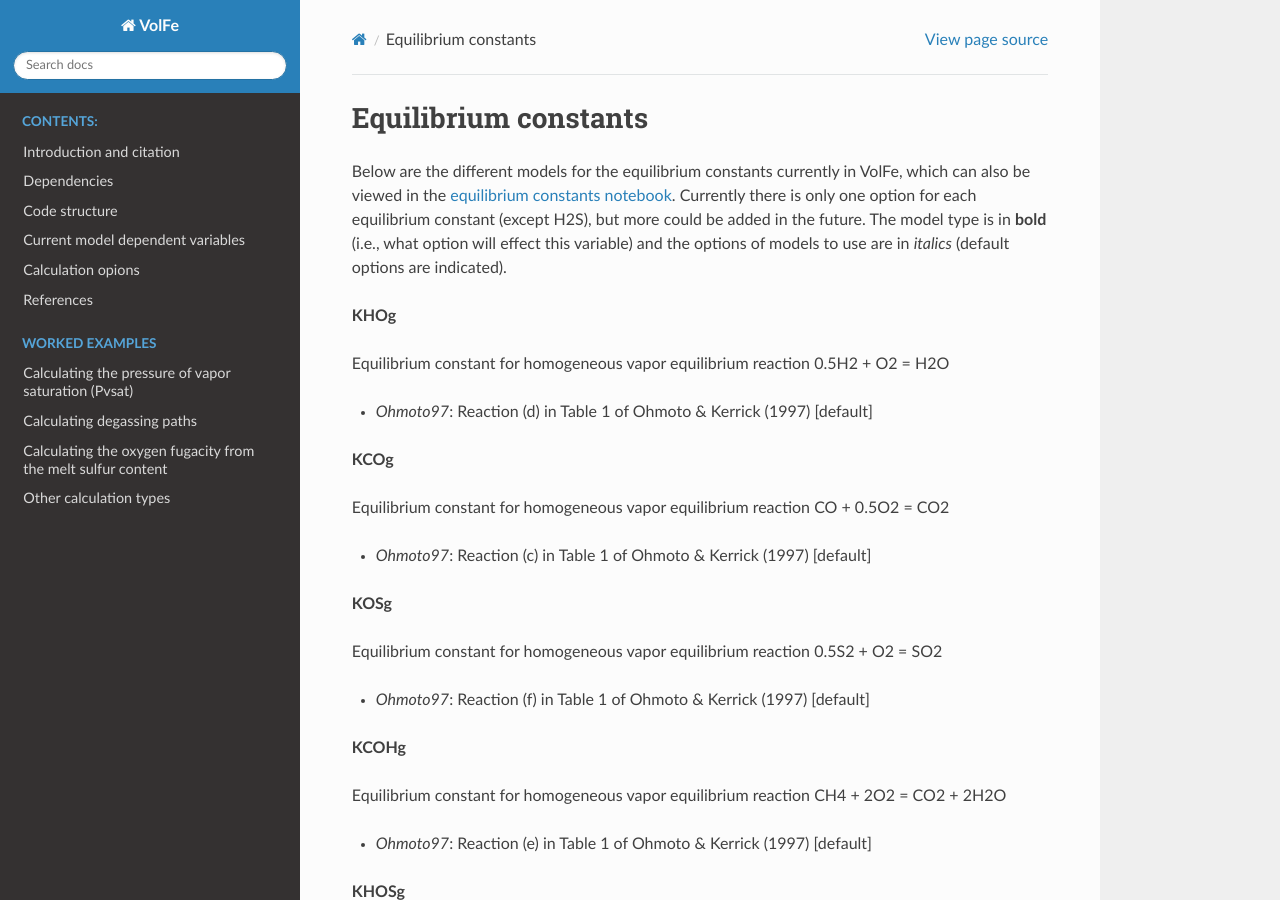
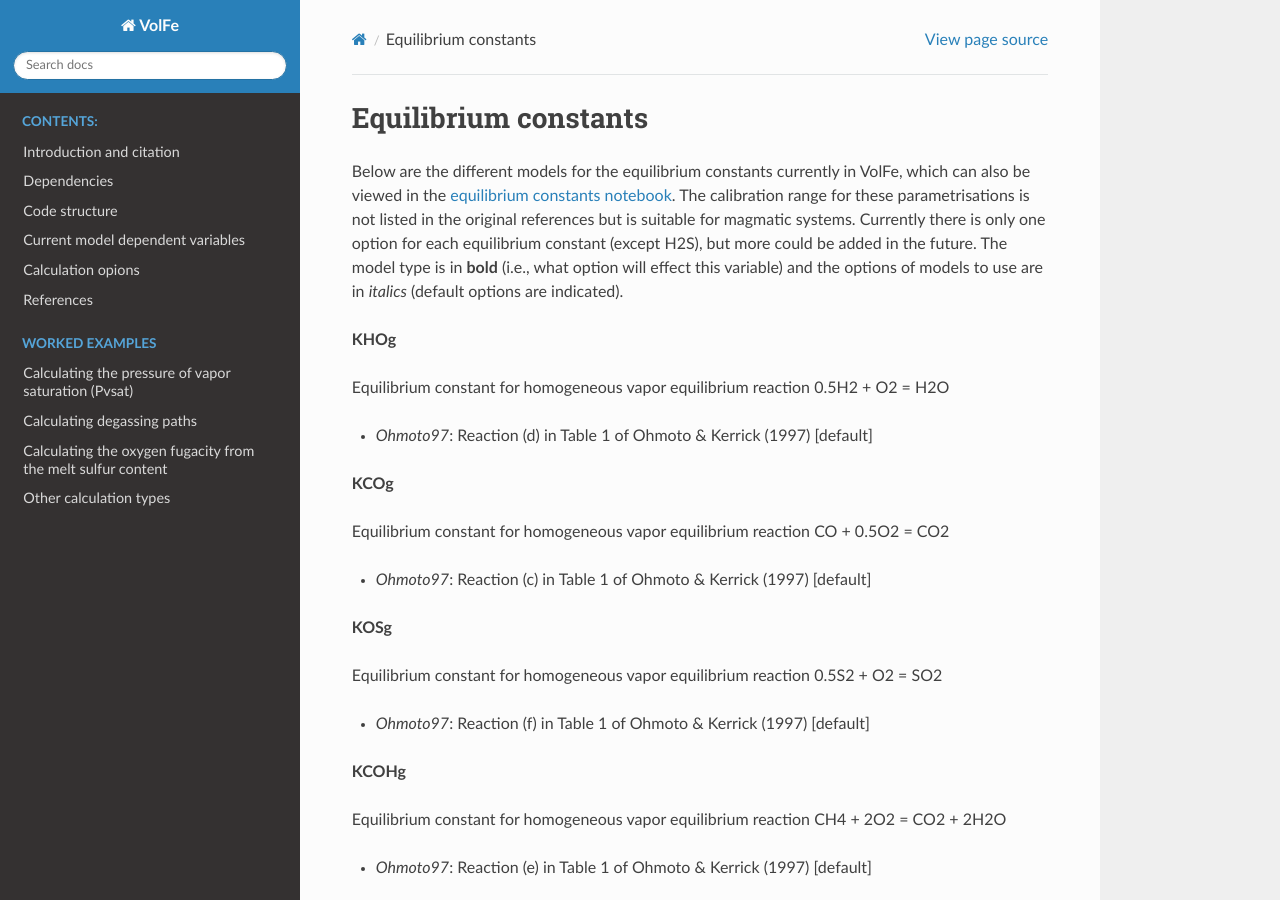
Before and after one commit to eryhughes/VolFe, a Sphinx documentation site: the page built from docs/mdv/mdv_equilibrium_constants.rst, in a window 1280 px wide and 900 px high. Built offline with Sphinx 7.4.7 and the Read the Docs theme 2.0.0, drawn with Linux system fonts in a browser that asks for light colours.

Commit message:
Update mdv_equilibrium_constants.rst

```diff
--- a/docs/mdv/mdv_equilibrium_constants.rst
+++ b/docs/mdv/mdv_equilibrium_constants.rst
@@ -3,6 +3,7 @@ Equilibrium constants
 ===================================================================================
 
 Below are the different models for the equilibrium constants currently in VolFe, which can also be viewed in the :doc:`equilibrium constants notebook <EqConst>`.
+The calibration range for these parametrisations is not listed in the original references but is suitable for magmatic systems.
 Currently there is only one option for each equilibrium constant (except H2S), but more could be added in the future.
 The model type is in **bold** (i.e., what option will effect this variable) and the options of models to use are in *italics* (default options are indicated).
 
```
